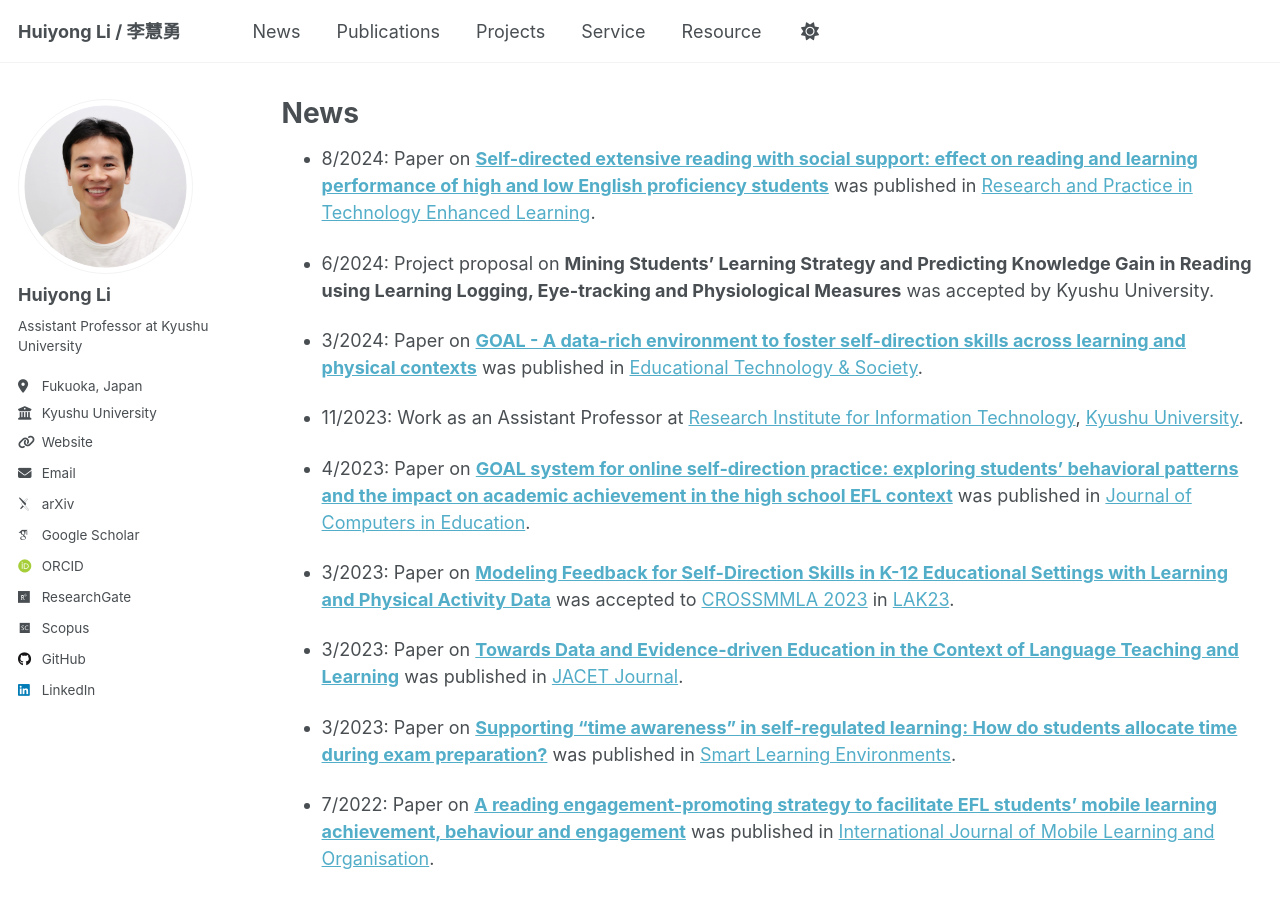
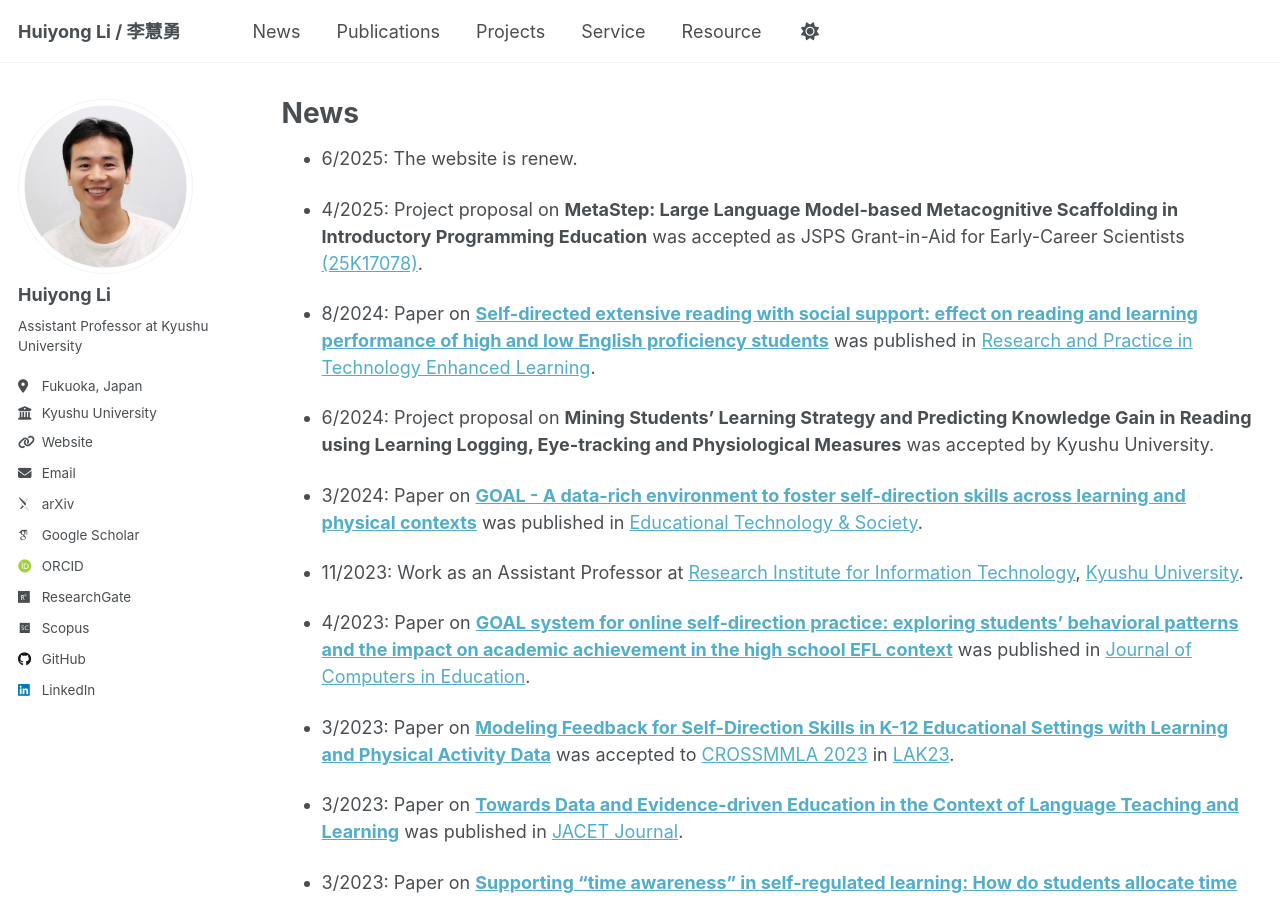
Before and after one commit to li-huiyong/li-huiyong.github.io, a Jekyll site: the page built from _pages/news.md, in a window 1280 px wide and 900 px high. Built offline with Jekyll 4.4.1, drawn with Linux system fonts in a browser that asks for light colours; some web fonts are replaced; some of the changed text lies outside the part shown.

Commit message:
add JSPS fundings to news

```diff
--- a/_pages/news.md
+++ b/_pages/news.md
@@ -7,11 +7,15 @@ author_profile: true
 
 {% include base_path %}
 
+* 6/2025: The website is renew.
+
+* 4/2025: Project proposal on **MetaStep: Large Language Model-based Metacognitive Scaffolding in Introductory Programming Education** was accepted as JSPS Grant-in-Aid for Early-Career Scientists [(25K17078)](https://kaken.nii.ac.jp/ja/grant/KAKENHI-PROJECT-25K17078/){:target="_blank"}.
+
 * 8/2024: Paper on [**Self-directed extensive reading with social support: effect on reading and learning performance of high and low English proficiency students**](https://doi.org/10.58459/rptel.2025.20025) was published in [Research and Practice in Technology Enhanced Learning](https://rptel.apsce.net/index.php/RPTEL/article/view/2025-20025).
 
 * 6/2024: Project proposal on **Mining Students’ Learning Strategy and Predicting Knowledge Gain in Reading using Learning Logging, Eye-tracking and Physiological Measures** was accepted by Kyushu University.
 
-* 3/2024: Paper on [**GOAL - A data-rich environment to foster self-direction skills across learning and physical contexts**](https://doi.org/10.30191/ETS.202407_27(3).RP04) was published in [Educational Technology & Society](https://www.j-ets.net/collection/forthcoming-articles/27_3).
+* 3/2024: Paper on [**GOAL - A data-rich environment to foster self-direction skills across learning and physical contexts**](https://www.jstor.org/stable/48787017) was published in [Educational Technology & Society](https://www.j-ets.net/collection/published-issues/27_3).
 
 * 11/2023: Work as an Assistant Professor at [Research Institute for Information Technology](https://ri2t.kyushu-u.ac.jp/en/index-e.html), [Kyushu University](https://www.kyushu-u.ac.jp/en/).
 
@@ -54,3 +58,5 @@ author_profile: true
 * 1/2019: Paper on [**Extracting Self-Direction Strategies and Representing Practices in GOAL System**](https://www.researchgate.net/publication/331398537_Extracting_Self-Direction_Strategies_and_Representing_Practices_in_GOAL_System) was accepted to [TEEL-LAK19](https://sites.google.com/view/teel-workshop/lak19).
 
 * 12/2018: Paper on [**Measuring Behaviors and Identifying Indicators of Self-Regulation in Computer-Assisted Language Learning Courses**](https://rdcu.be/bcFJv) was published in [Research and Practice in Technology Enhanced Learning](https://telrp.springeropen.com/).
+
+* 12/2018: Welcome to my website!
```
